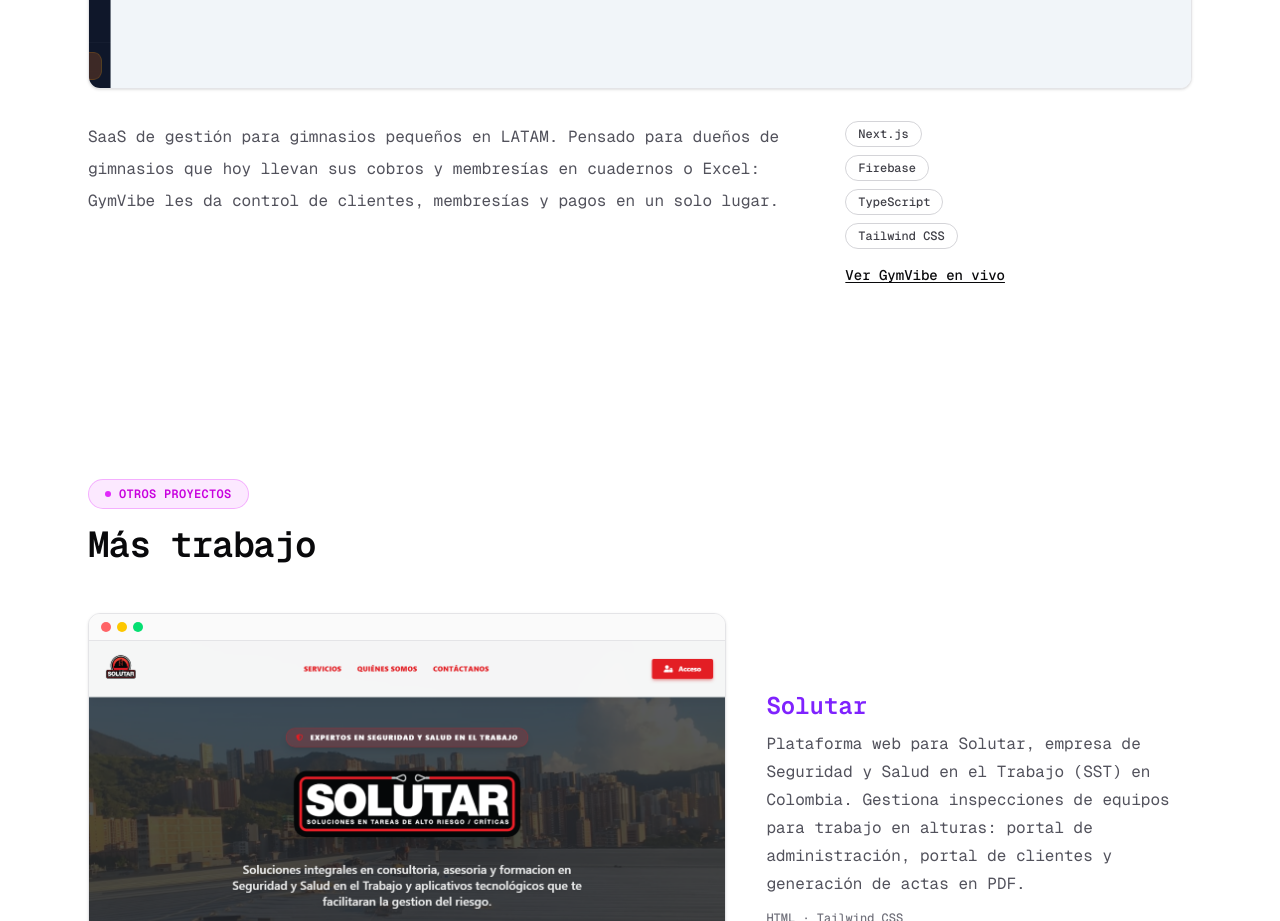
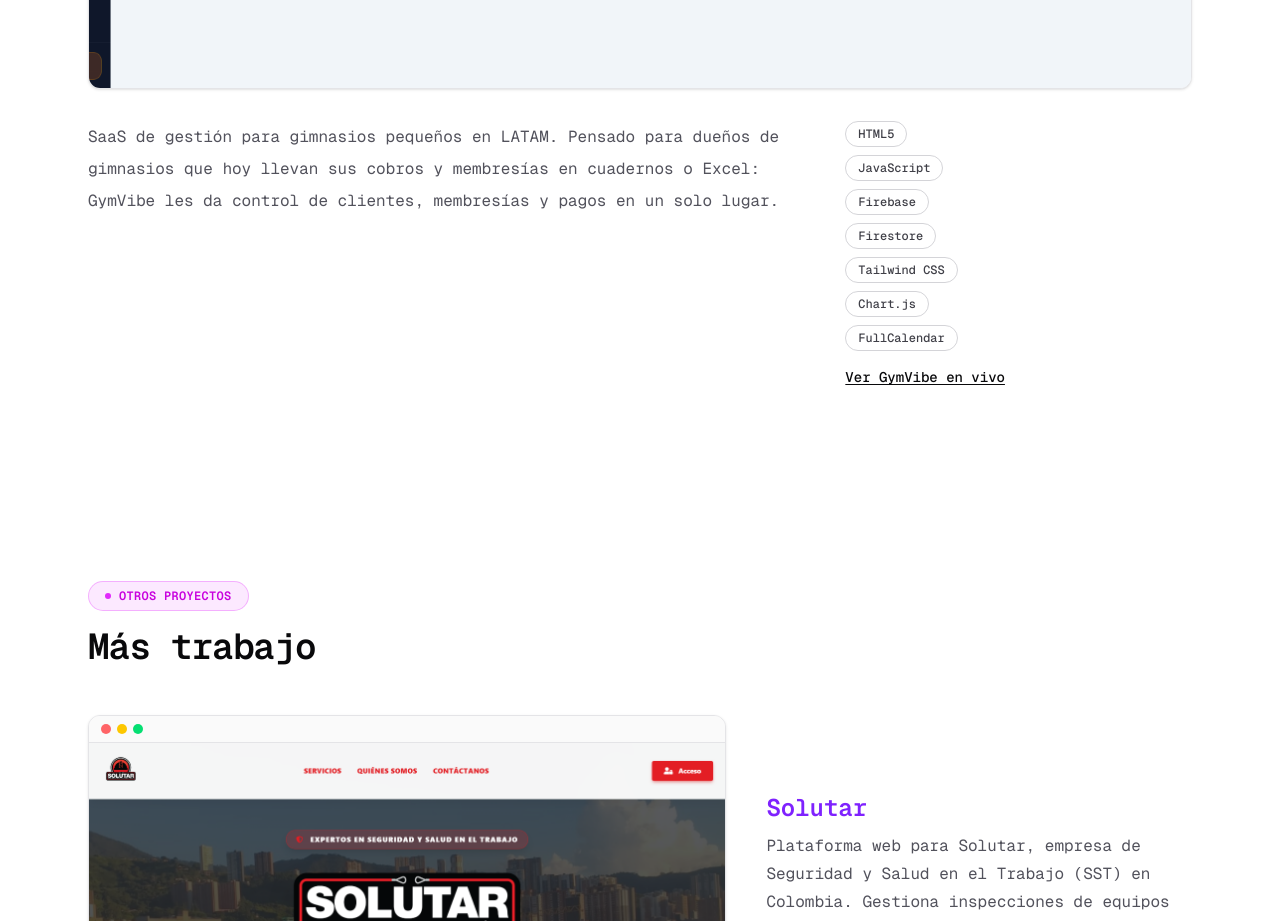
Before and after one commit to Janfrednb/portfolio, a Next.js app: page / in a window 1280 px wide. Shown: the part 1520-2441 px from the top of the page. Built offline with nearby package versions, Linux system fonts and the light colour scheme.

Commit message:
Fix GymVibe stack tags to match its real tech
Replace Next.js/TypeScript (not used in GymVibe) with its actual
stack: HTML5, JavaScript, Firebase, Firestore, Tailwind CSS,
Chart.js, and FullCalendar.

```diff
--- a/components/FeaturedProject.tsx
+++ b/components/FeaturedProject.tsx
@@ -5,7 +5,15 @@
 import Badge from "./Badge";
 import { useLanguage } from "./i18n";
 
-const stack = ["Next.js", "Firebase", "TypeScript", "Tailwind CSS"];
+const stack = [
+  "HTML5",
+  "JavaScript",
+  "Firebase",
+  "Firestore",
+  "Tailwind CSS",
+  "Chart.js",
+  "FullCalendar",
+];
 
 export default function FeaturedProject() {
   const { t } = useLanguage();
```
